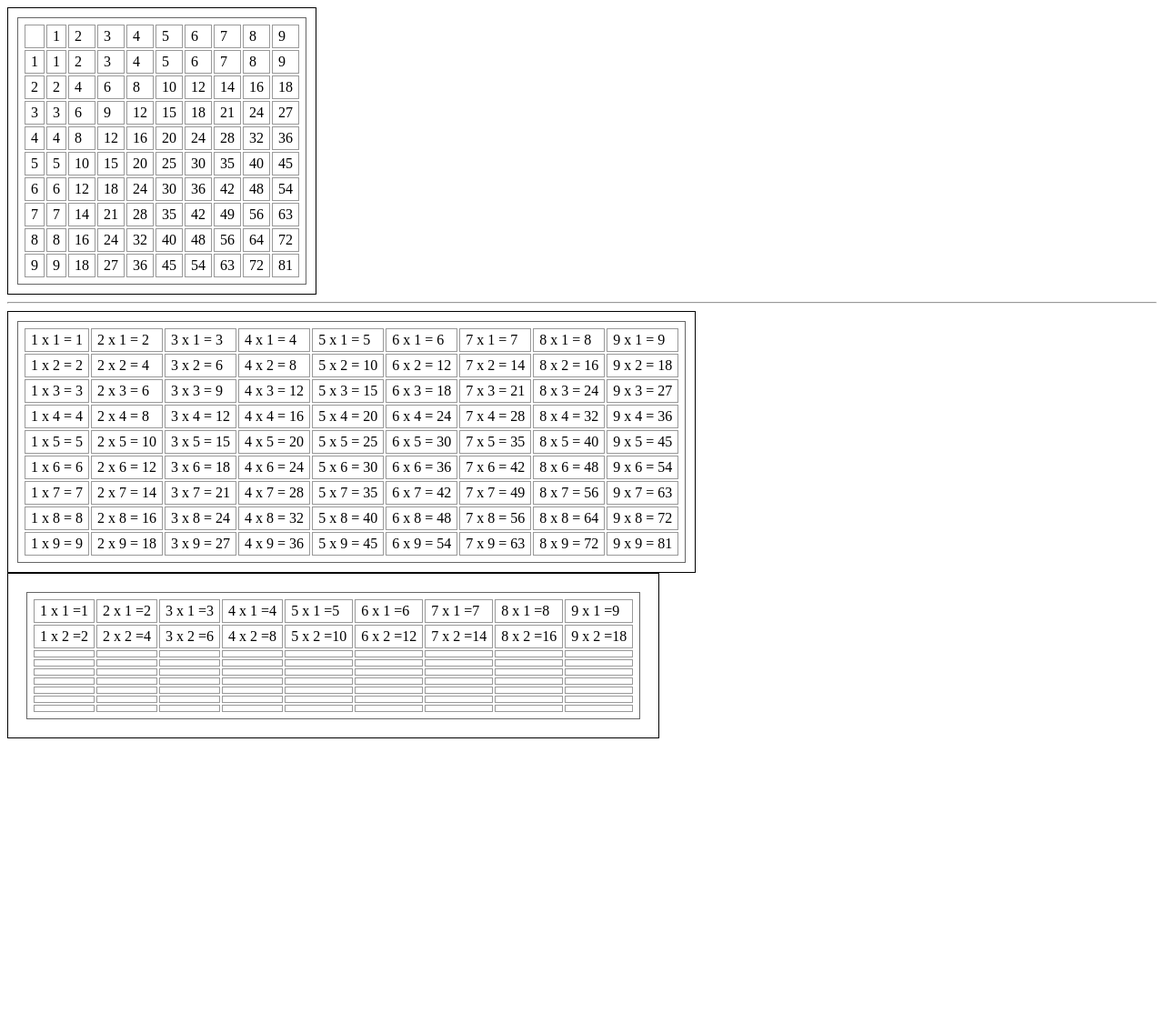
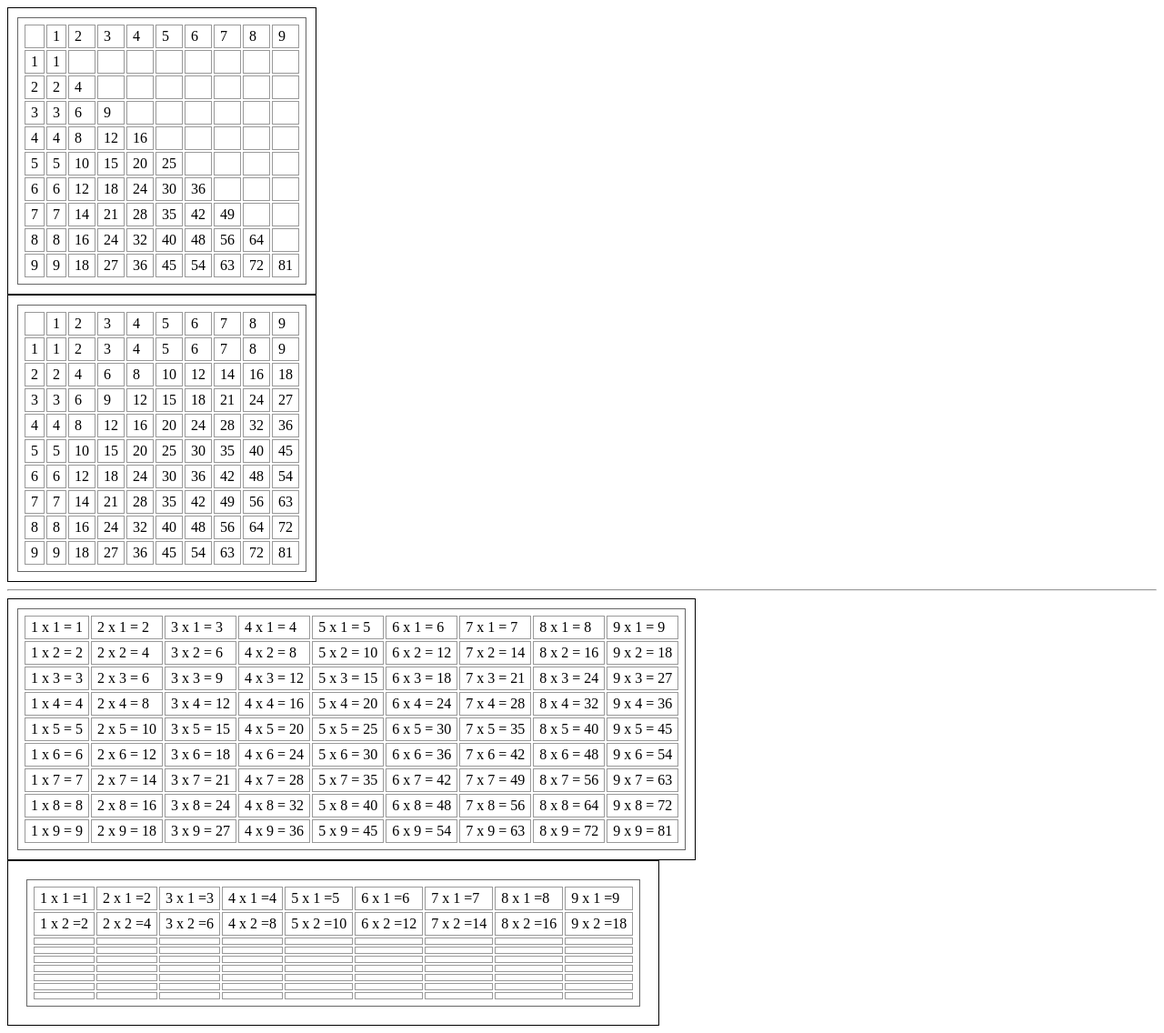
Before and after one commit to mackliu/11402-PHP-Basic, a PHP site: page /pra03.php in a window 1280 px wide. Shown: the whole page at 91% size. Before the commit the page ends 812 px from the top, so only its background shows below. Run offline with PHP 8.4, Linux system fonts and the light colour scheme.

Commit message:
對角簡化版九九乘法表

```diff
--- a/pra03.php
+++ b/pra03.php
@@ -17,6 +17,37 @@
 </head>
 <body>
 
+<div style="border:1px solid black;padding:10px;width:fit-content">
+    <table>
+<?php
+for($i=1;$i<=10;$i++){
+    echo "<tr>";
+    for($j=1;$j<=10;$j++){
+      if($i==1 && $j==1){
+        echo "<td>";
+        echo "</td>";
+      }else if($i==1){
+        echo "<td>";
+        echo $j-1;
+        echo "</td>";
+      }else if($j==1){
+        echo "<td>";
+        echo $i-1;
+        echo "</td>";
+      }else if($i<$j){
+          echo "<td>";
+          echo "</td>";
+      }else{
+          echo "<td>";
+          echo ($j-1)*($i-1);
+          echo "</td>";
+      }
+    }
+    echo "</tr>";
+}
+?>
+    </table>
+</div>
 <div style="border:1px solid black;padding:10px;width:fit-content">
     <table>
 <?php
```
